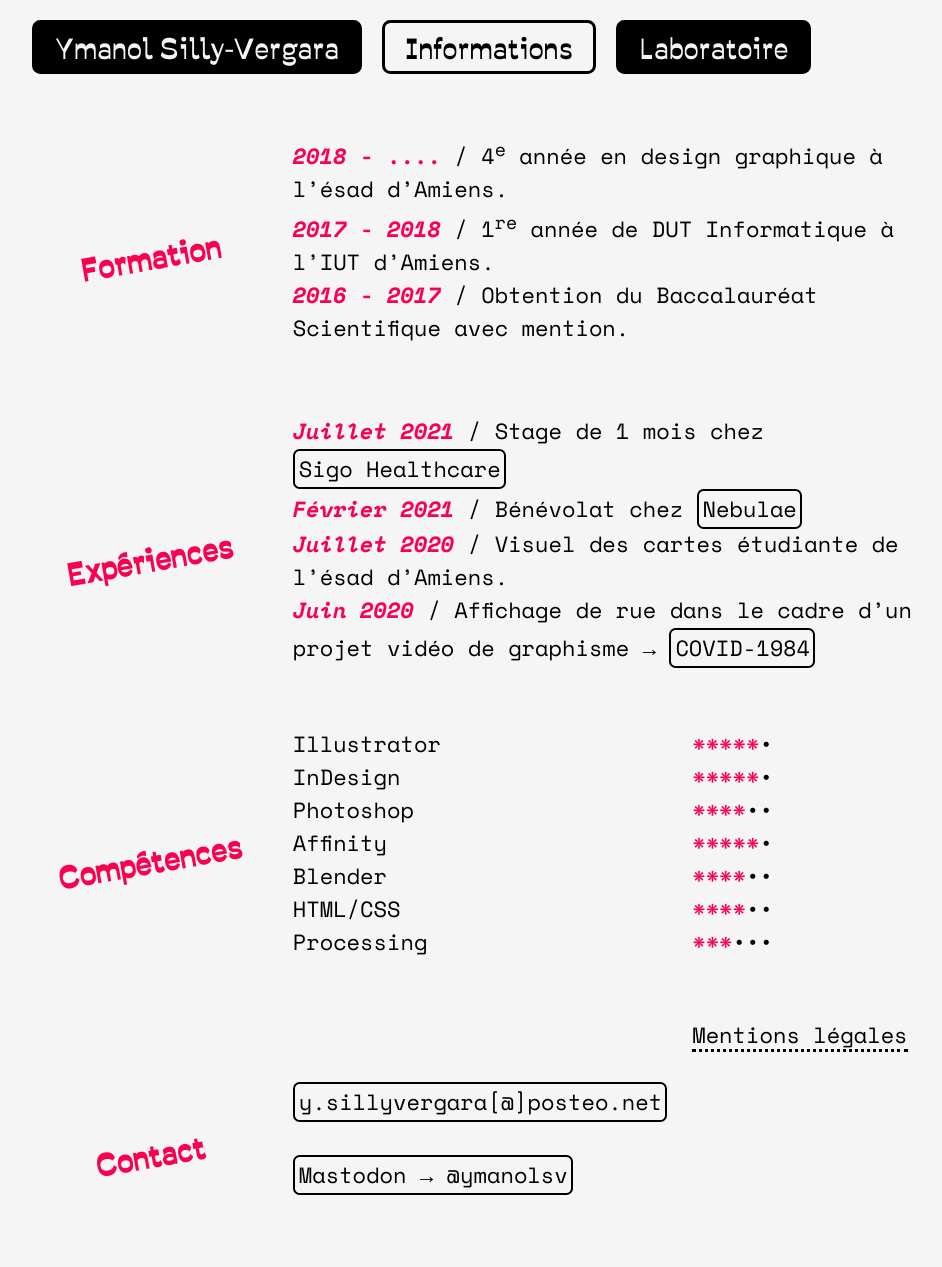
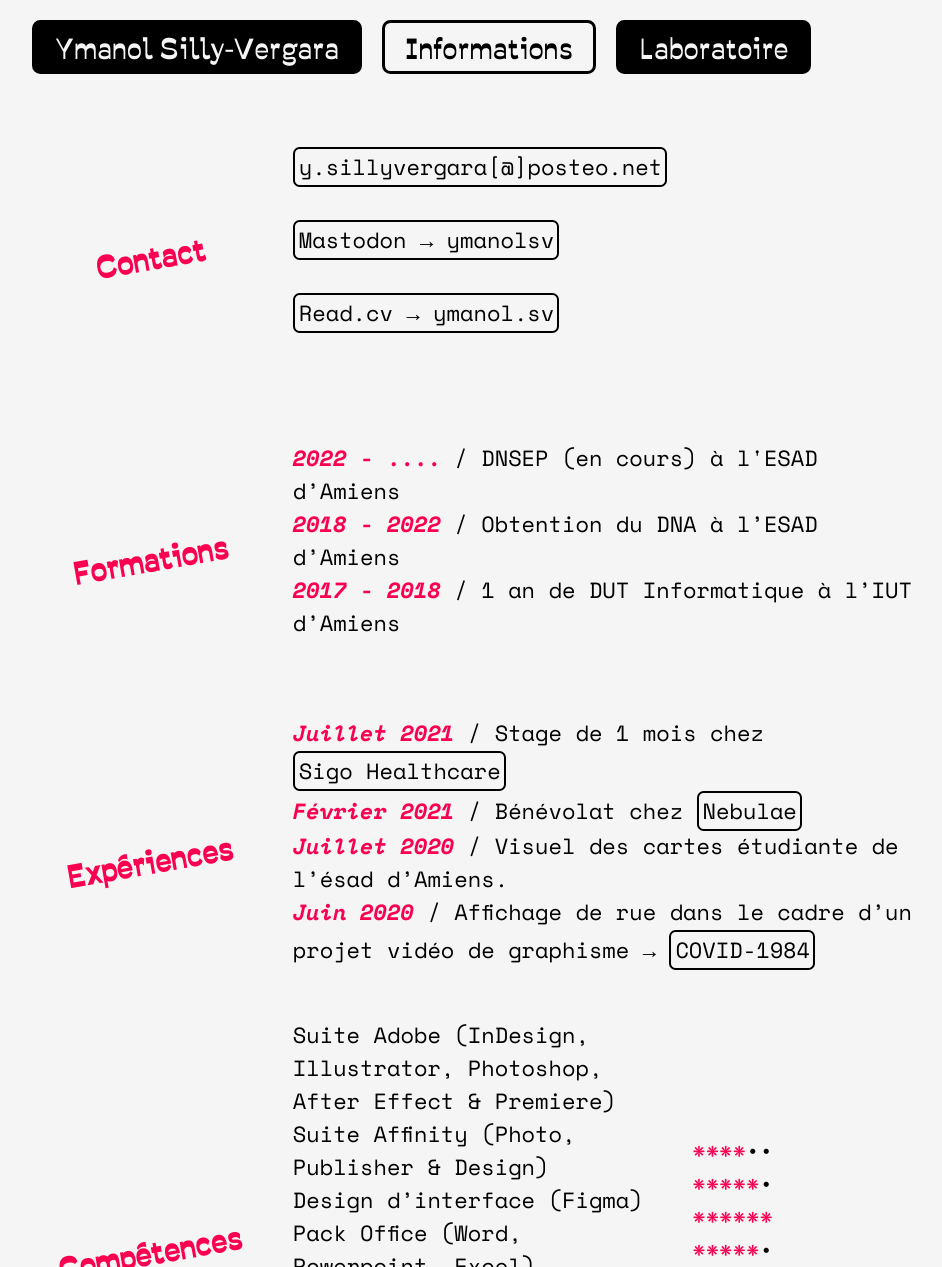
Before and after one commit to ym4n0L0/ymanolsillyvergara.fr, a plain HTML site: page informations/index.html in a window 1280 px wide. Shown: the part 20-1287 px from the top of the page, without its empty margins (160-1102 px from the left). Drawn offline with Linux system fonts and the light colour scheme.

Commit message:
1st update info tab

```diff
--- a/informations/index.html
+++ b/informations/index.html
@@ -22,10 +22,17 @@
 	</header>
 	<main class="main-infos">
 
-		<h2 class="titre">Formation</h2>
-		<div class="diplomes"> <strong>2018 - ....</strong> / 4<sup>e</sup> année en design graphique à l’ésad d’Amiens.
-			<br> <strong>2017 - 2018</strong> / 1<sup>re</sup> année de DUT Informatique à l’IUT d’Amiens.
-			<br> <strong>2016 - 2017</strong> / Obtention du Baccalauréat Scientifique avec mention.
+		<h2 class="titre">Contact</h2>
+		<div class="reseaux">
+			<a class="lien" href="mailto:y.sillyvergara@posteo.net" target="_blank">y.sillyvergara[@]posteo.net</a> <br><br>
+			<a class="lien" rel="me" href="https://mastodon.design/@ymanolsv" target="_blank" rel="noopener noreferrer">Mastodon → ymanolsv</a> <br><br>
+			<a class="lien" rel="me" href="https://read.cv/ymanol.sv" target="_blank" rel="noopener noreferrer">Read.cv → ymanol.sv</a>
+		</div>
+
+		<h2 class="titre">Formations</h2>
+		<div class="diplomes"> <strong>2022 - ....</strong> / DNSEP (en cours) à l'ESAD d’Amiens
+			<br> <strong>2018 - 2022</strong> / Obtention du DNA à l’ESAD d’Amiens
+			<br> <strong>2017 - 2018</strong> / 1 an de DUT Informatique à l’IUT d’Amiens
 			<br>
 		</div>
 
@@ -39,39 +46,30 @@
 
 		<h2 class="titre">Compétences</h2>
 		<div class="competences">
-			Illustrator
-			<br>InDesign
-			<br>Photoshop
-			<br>Affinity
-			<br>Blender
-			<br>HTML/CSS
-			<br>Processing
+			Suite Adobe (InDesign, Illustrator, Photoshop, After Effect & Premiere)
+			<br>Suite Affinity (Photo, Publisher & Design)
+			<br>Design d’interface (Figma)
+			<br>Pack Office (Word, Powerpoint, Excel)
+			<br>Programmation (HTML, CSS, Wordpress, Github)
+			<br>Réseaux sociaux (Instagram, Tiktok, Youtube, Discord, Mastodon, …)
 			<br>
 		</div>
-		<div class="competences_niveau"> <span class="yellow">*****</span>•
+		<div class="competences_niveau"> <span class="yellow">****</span>••
+			<br> <span class="yellow">*****</span>•
+			<br> <span class="yellow">******</span>
 			<br> <span class="yellow">*****</span>•
 			<br> <span class="yellow">****</span>••
 			<br> <span class="yellow">*****</span>•
-			<br> <span class="yellow">****</span>••
-			<br> <span class="yellow">****</span>••
-			<br> <span class="yellow">***</span>•••
 			<br>
 		</div>
 		<div class="competences_mobile">
-			Illustrator - <span class="yellow">*****</span>•
-			<br>InDesign - <span class="yellow">*****</span>•
-			<br>Photoshop - <span class="yellow">****</span>••
-			<br>Affinity - <span class="yellow">*****</span>•
-			<br>Blender - <span class="yellow">****</span>••
-			<br>HTML/CSS - <span class="yellow">****</span>••
-			<br>Processing - <span class="yellow">***</span>•••
+			Suite Adobe - <span class="yellow">****</span>••
+			<br>Suite Affinity - <span class="yellow">*****</span>•
+			<br>Design d’interface - <span class="yellow">******</span>
+			<br>Pack Office - <span class="yellow">*****</span>•
+			<br>Programmation - <span class="yellow">****</span>••
+			<br>Réseaux sociaux - <span class="yellow">*****</span>•
 			<br>
-		</div>
-
-		<h2 class="titre">Contact</h2>
-		<div class="reseaux">
-			<a class="lien" href="mailto:y.sillyvergara@posteo.net" target="_blank">y.sillyvergara[@]posteo.net</a> <br><br>
-			<a class="lien" rel="me" href="https://mastodon.design/@ymanolsv" target="_blank" rel="noopener noreferrer">Mastodon → @ymanolsv</a>
 		</div>
 <div>
 
```
Also changed, not shown: 3 other files.
